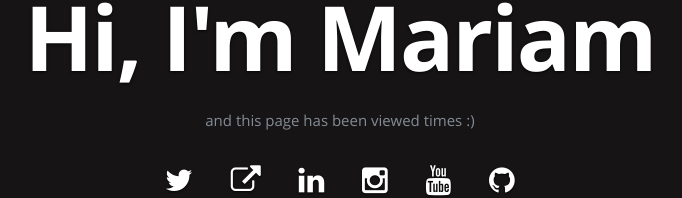
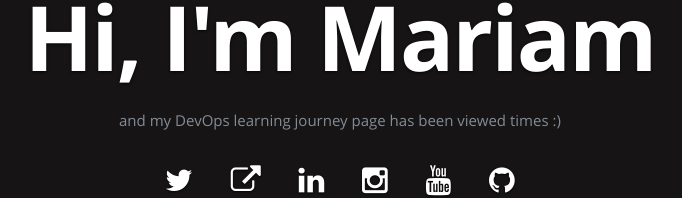
Before and after one commit to MariammBello/azure-resume, a plain HTML site: page frontend/index.html in a window 1280 px wide. Shown: the part 281-479 px from the top of the page, without its empty margins (302-984 px from the left). Drawn offline with nearby package versions, Linux system fonts and the light colour scheme; no server answers.

Commit message:
Updates made to html

```diff
--- a/frontend/index.html
+++ b/frontend/index.html
@@ -56,7 +56,7 @@
          <div class="banner-text">
             <h1 class="responsive-headline">Hi, I'm Mariam</h1>
 
-            <p>and this page has been viewed <a id="counter"></a> times :) </p>
+            <p>and my DevOps learning journey page has been viewed <a id="counter"></a> times :) </p>
             <ul class="social">
                <li><a href="https://twitter.com/madebygps"><i class="fa fa-twitter"></i></a></li>
                <li><a href="https://madebygps.com"><i class="fa fa-external-link"></i></a></li>
```
